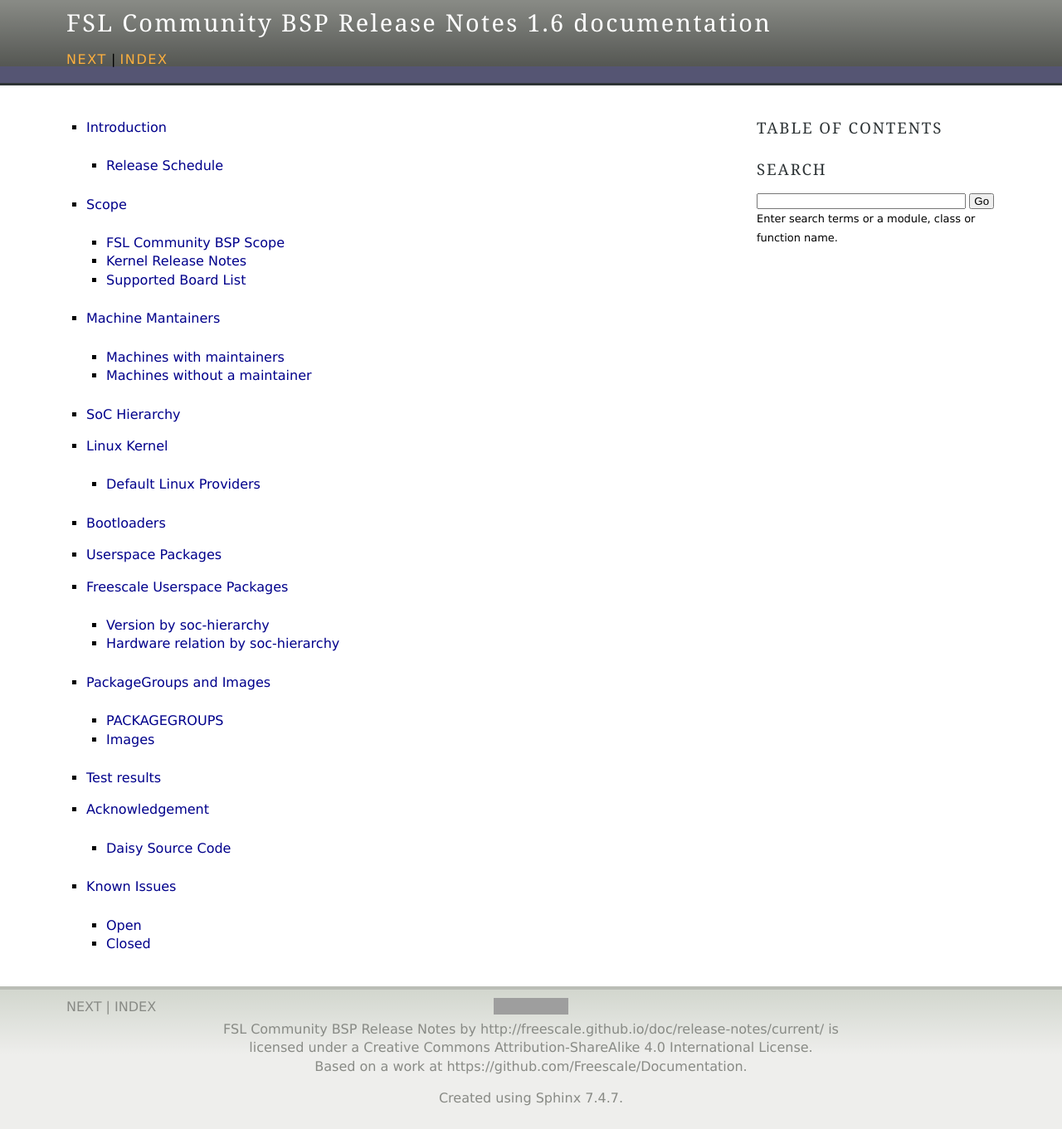
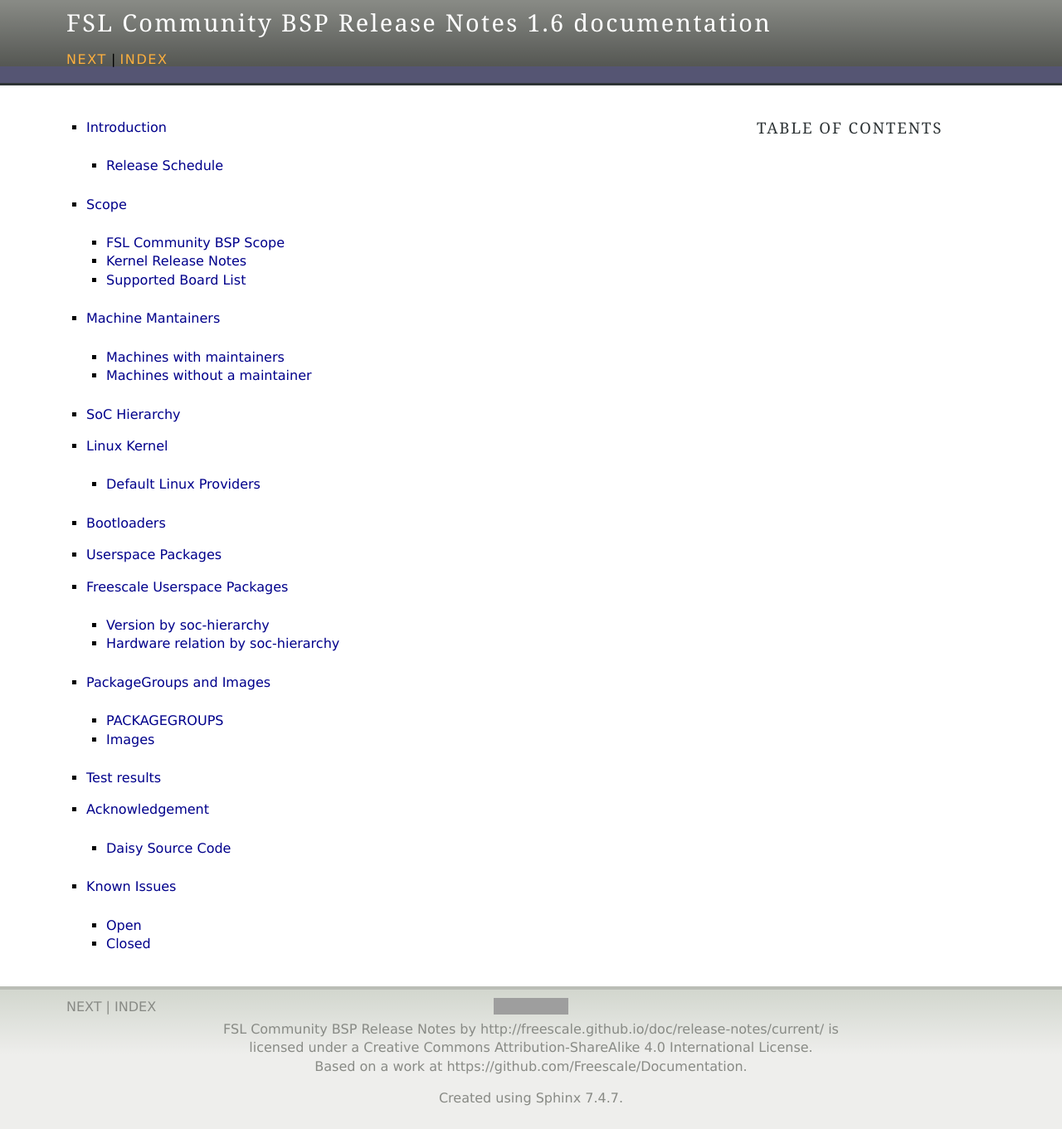
Before and after one commit to Freescale/Documentation, a Sphinx documentation site: the page built from release-notes/source/index.rst, in a window 1280 px wide. Shown: the whole page at 83% size. Built offline with Sphinx 7.4.7, drawn with Linux system fonts in a browser that asks for light colours; grey boxes are pictures that could not be loaded.

Commit message:
RN: remove quick search bar
Signed-off-by: Lucas Dutra Nunes <ldnunes@ossystems.com.br>

```diff
--- a/release-notes/source/_templates/layout.html
+++ b/release-notes/source/_templates/layout.html
@@ -40,18 +40,6 @@
           {%- block sidebartoc %}
           <h3>{{ _('Table Of Contents') }}</h3>
           {{ toc }}
-          {%- endblock %}
-          {%- block sidebarsearch %}
-          <h3 style="margin-top: 1.5em;">{{ _('Search') }}</h3>
-          <form class="search" action="{{ pathto('search') }}" method="get">
-            <input type="text" name="q" />
-            <input type="submit" value="{{ _('Go') }}" />
-            <input type="hidden" name="check_keywords" value="yes" />
-            <input type="hidden" name="area" value="default" />
-          </form>
-          <p class="searchtip" style="font-size: 90%">
-            {{ _('Enter search terms or a module, class or function name.') }}
-          </p>
           {%- endblock %}
         </div>
         <div class="document">
```
